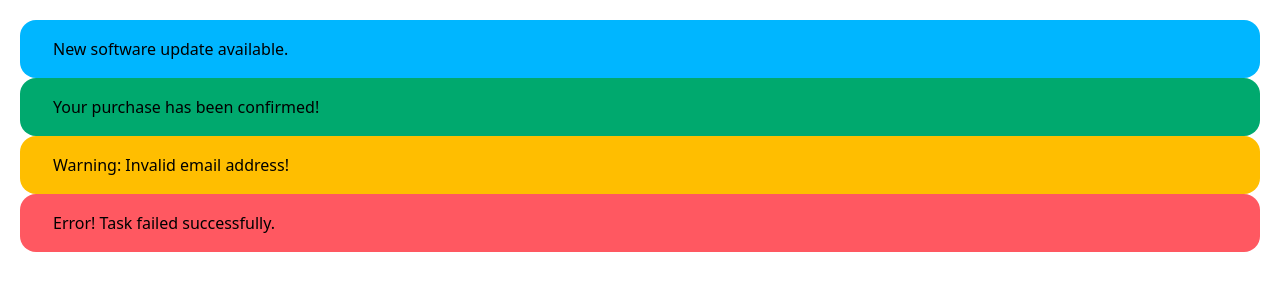
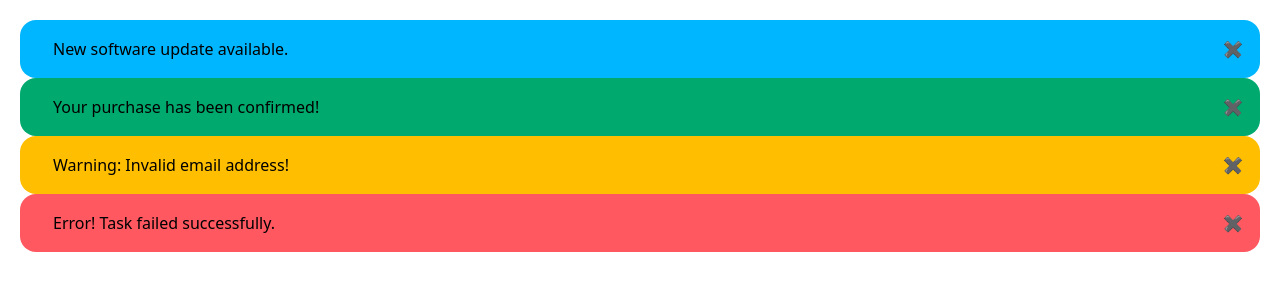
Before and after one commit to mehrnaz98/Alert-app, a Vue app: page / in a window 1280 px wide. Shown: the top 300 px of the page. Built offline with nearby package versions, Linux system fonts and the light colour scheme.

Commit message:
Add button to close the alerts

```diff
--- a/src/components/AppAlert.vue
+++ b/src/components/AppAlert.vue
@@ -31,6 +31,7 @@ const icon = computed(() => {
   <div role="alert" :class="`alert ${alertType}`">
     <component :is="icon"></component>
     <span><slot></slot></span>
+    <button>✖</button>
   </div>
 </template>
 
```
